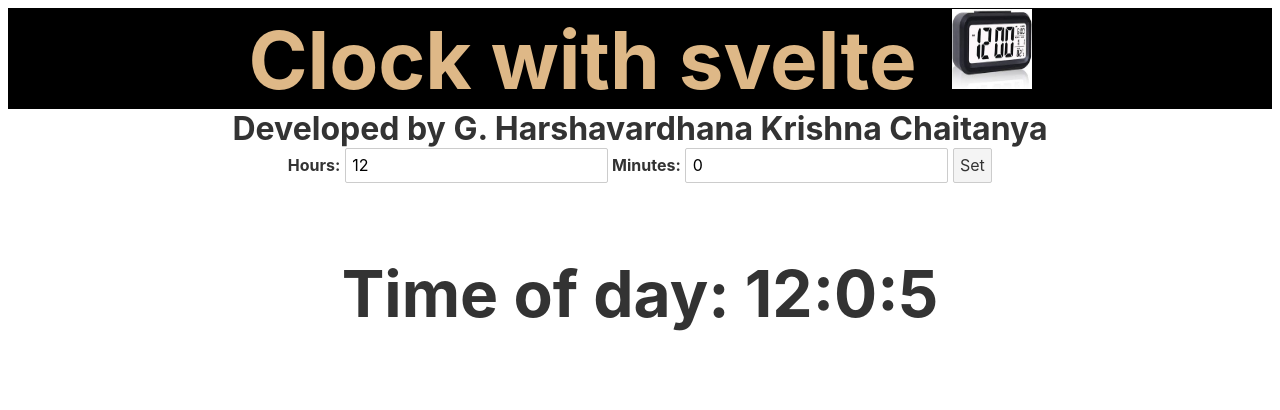
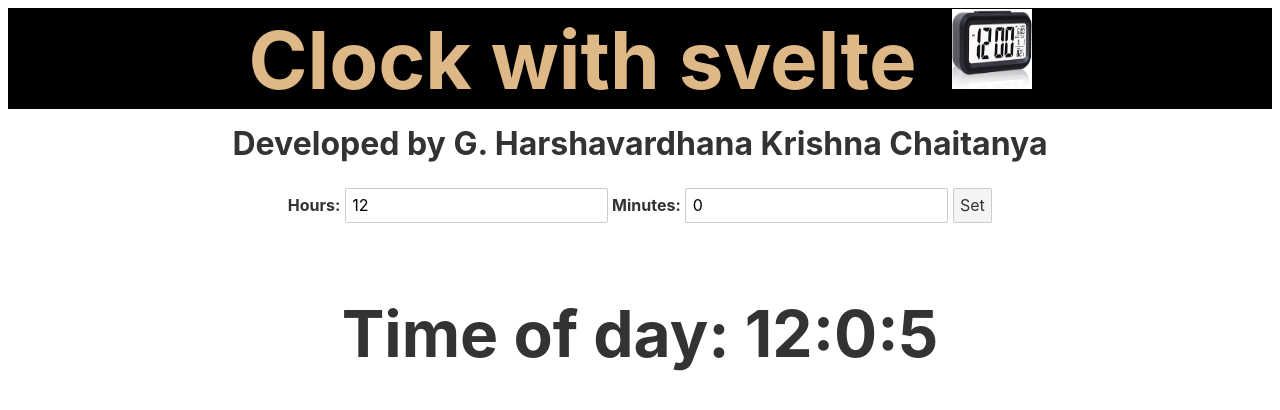
Before and after one commit to harshavardhanakrishnachaitanya2001/clock_app_with_svelte.js, a Svelte app: page / in a window 1280 px wide. Shown: the top 410 px of the page. Built offline with nearby package versions, Linux system fonts and the light colour scheme.

Commit message:
Given margin to h2 and h3

```diff
--- a/src/App.svelte
+++ b/src/App.svelte
@@ -16,6 +16,7 @@
 	h2{
 		font-size: 2rem;
 		margin-bottom: 0px;
+		margin-top: 15px;
 	}
 	h3{
 		text-align: center;
@@ -30,6 +31,7 @@
 	}
 	label{
 		text-align: center;
+		margin-top: 25px;
 	}
 	button{
 		cursor:pointer;
```
